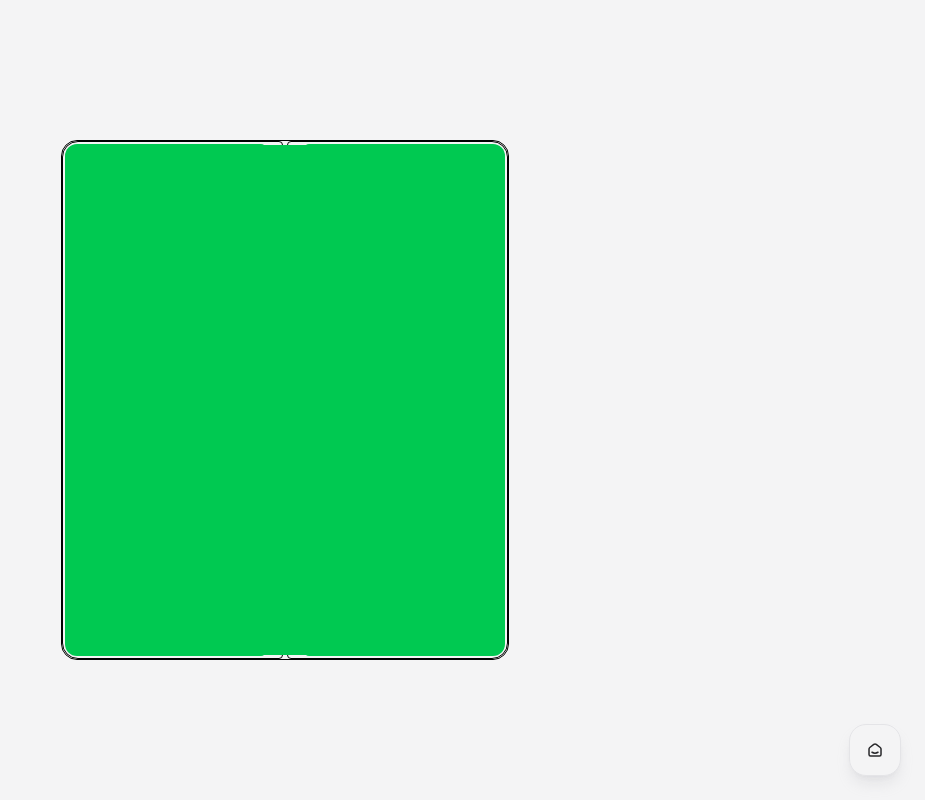
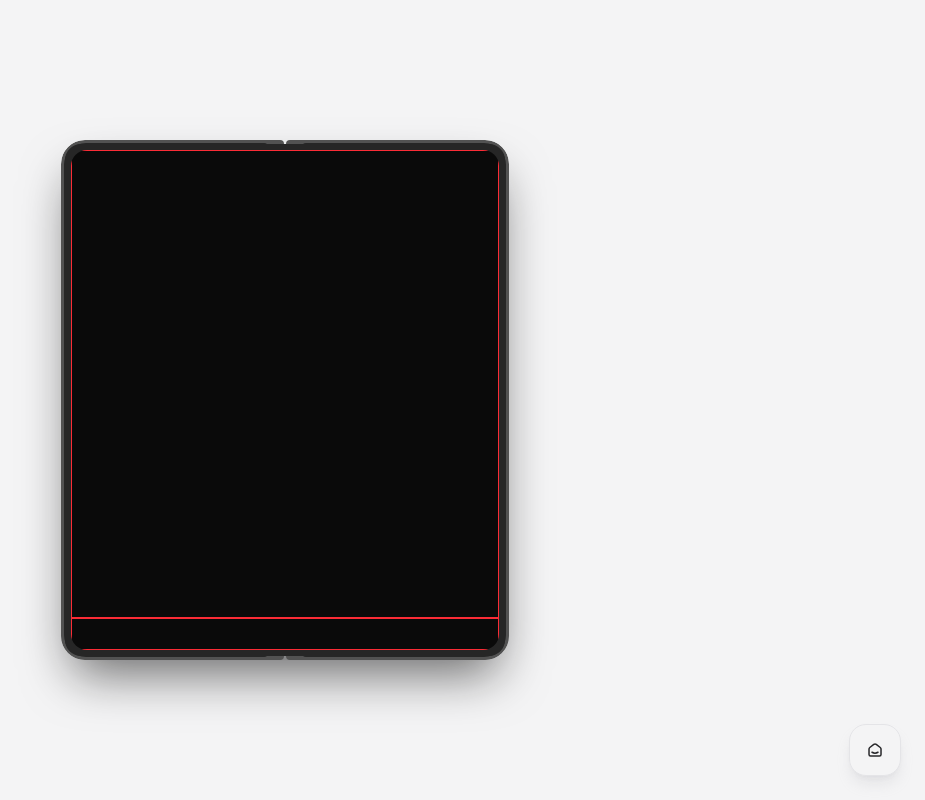
Before and after one commit to fwedwicc/fmDump, a React (Vite) app: page /canvas in a window 1280 px wide. Shown: the whole page, without its empty margins (355-1280 px from the left). Built offline with nearby package versions, Linux system fonts and the light colour scheme; a web font is replaced by a local one.

Commit message:
progress for gardening UI (1)

```diff
--- a/src/pages/Canvas.jsx
+++ b/src/pages/Canvas.jsx
@@ -15,15 +15,20 @@ const Canvas = () => {
       className='relative h-screen overflow-hidden grid place-content-center'
     >
       {/* ------------------------ PLAYGROUND ------------------------ */}
-      <div className='relative grid grid-cols-2 gap-1 w-full min-w-md h-130 border rounded-2xl overflow-hidden'>
-        <div className='flex justify-start size-full border rounded-l-2xl py-0.5 pl-0.5 rounded-r-sm'>
-          <div className='h-full bg-green-500 rounded-l-xl rounded-r-sm w-50'></div>
+      <div className='relative grid grid-cols-2 gap-0.5 w-full min-w-md h-130 rounded-3xl overflow-hidden bg-gradient-to-b from-[#EAEBEB] to-[#878788] shadow-2xl shadow-neutral-950/60'>
+        <div className='flex justify-start size-full rounded-l-3xl py-0.75 pl-0.75 rounded-r-sm bg-neutral-600'>
+          <div className='h-full bg-neutral-800 rounded-l-[22px] rounded-r-sm w-51' />
         </div>
-        <div className='flex justify-end size-full border rounded-r-2xl py-0.5 pr-0.5 rounded-l-sm'>
-          <div className='h-full bg-green-500 rounded-r-xl rounded-l-sm w-50'></div>
+        <div className='flex justify-end size-full rounded-r-3xl py-0.75 pr-0.75 rounded-l-sm bg-neutral-600'>
+          <div className='h-full bg-neutral-800 rounded-r-[22px] rounded-l-sm w-51' />
         </div>
         <div className='absolute w-full h-full p-1'>
-          <div className='size-full bg-green-500 rounded-xl'></div>
+          <div className='size-full bg-neutral-800 rounded-2xl p-1.5'>
+            <div className='flex flex-col size-full bg-neutral-950 rounded-[16px] overflow-hidden'>
+              <div className='w-full flex-1 border border-red-500'></div>
+              <div className='w-full h-8 border border-red-500'></div>
+            </div>
+          </div>
         </div>
       </div>
       {/* ------------------------ // PLAYGROUND ------------------------ */}
```
